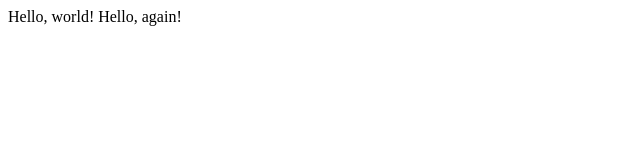
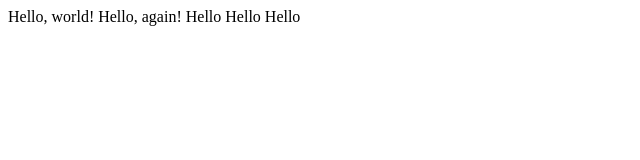
Before and after one commit to HelenaJJJ/lecture0, a plain HTML site: page hello.html in a window 1280 px wide. Shown: the whole page, without its empty margins (0-640 px from the left). Drawn offline with Linux system fonts and the light colour scheme.

Commit message:
Update hello.html

```diff
--- a/hello.html
+++ b/hello.html
@@ -5,6 +5,6 @@
     <title>My Webpage!</title>
   </head>
   <body>
-    Hello, world! Hello, again!
+    Hello, world! Hello, again! Hello Hello Hello
   </body>
 </html>
```
